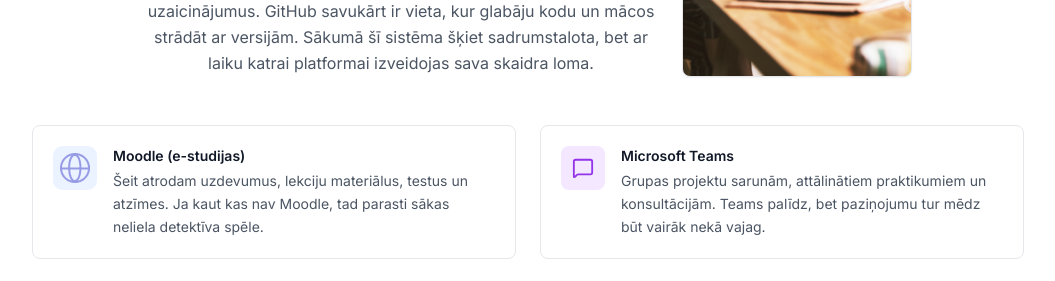
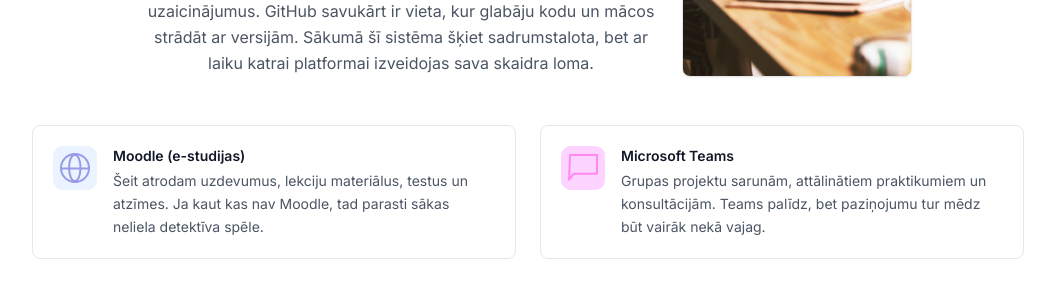
Before and after one commit to sabinestasuna/manalieliskanedela, a Next.js app: page / in a window 1280 px wide. Shown: the part 3180-3461 px from the top of the page, without its empty margins (112-1167 px from the left). Built offline with nearby package versions, Linux system fonts and the light colour scheme.

Commit message:
Replace Teams platform icon

```diff
--- a/components/sections/Platformas.tsx
+++ b/components/sections/Platformas.tsx
@@ -1,11 +1,8 @@
 import Image from "next/image";
-import { MessageSquare, type LucideIcon } from "lucide-react";
 
 type Platform = {
   name: string;
-  icon?: LucideIcon;
-  iconImage?: string;
-  color?: string;
+  iconImage: string;
   description: string;
 };
 
@@ -18,8 +15,7 @@
   },
   {
     name: "Microsoft Teams",
-    icon: MessageSquare,
-    color: "purple",
+    iconImage: "/images/platform-teams-icon.png",
     description:
       "Grupas projektu sarunām, attālinātiem praktikumiem un konsultācijām. Teams palīdz, bet paziņojumu tur mēdz būt vairāk nekā vajag.",
   },
@@ -42,14 +38,6 @@
       "Koda glabāšanai un grupas projektiem. Svarīgi iemācīties izmantot jau no sākuma, jo programmēšanā bez versiju kontroles ātri rodas haoss.",
   },
 ];
-
-const colorMap: Record<string, string> = {
-  blue: "bg-blue-100 dark:bg-blue-900/30 text-blue-600 dark:text-blue-400",
-  purple: "bg-purple-100 dark:bg-purple-900/30 text-purple-600 dark:text-purple-400",
-  sky: "bg-sky-100 dark:bg-sky-900/30 text-sky-600 dark:text-sky-400",
-  red: "bg-red-100 dark:bg-red-900/30 text-red-600 dark:text-red-400",
-  gray: "bg-gray-100 dark:bg-gray-800 text-gray-700 dark:text-gray-300",
-};
 
 export function Platformas() {
   return (
@@ -84,14 +72,11 @@
 
       <div className="grid gap-6 sm:grid-cols-2">
         {platforms.map((p) => {
-          const Icon = p.icon;
-
           return (
             <div
               key={p.name}
               className="flex gap-4 p-5 rounded-lg border border-gray-200 dark:border-gray-800 bg-white dark:bg-gray-950"
             >
-              {p.iconImage ? (
               <div className="shrink-0 h-11 w-11">
                 <Image
                   src={p.iconImage}
@@ -102,11 +87,6 @@
                   aria-hidden="true"
                 />
               </div>
-              ) : Icon && p.color ? (
-                <div className={`shrink-0 flex items-center justify-center w-11 h-11 rounded-lg ${colorMap[p.color]}`}>
-                  <Icon size={22} />
-                </div>
-              ) : null}
               <div>
                 <h3 className="font-semibold text-sm mb-1">{p.name}</h3>
                 <p className="text-sm text-gray-600 dark:text-gray-400 leading-relaxed">{p.description}</p>
```
Also changed, not shown: public/images/platform-teams-icon.png (added). Lines whose indentation alone changed are shown as unchanged.
